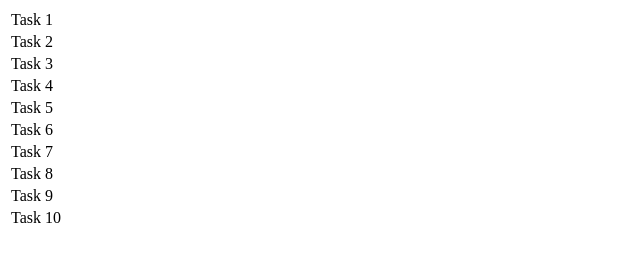
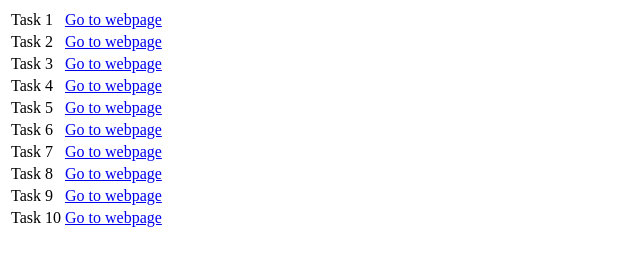
Before and after one commit to arnabbanik10/Html-Tasks, a plain HTML site: page index.html in a window 1280 px wide. Shown: the whole page, without its empty margins (0-640 px from the left). Drawn offline with Linux system fonts and the light colour scheme.

Commit message:
Update index.html

```diff
--- a/index.html
+++ b/index.html
@@ -8,16 +8,16 @@
 </head>
 <body>
     <table>
-        <tr><td>Task 1</td> <td><a href="./Task1.html"></a></td></tr>
-        <tr><td>Task 2</td> <td><a href="./Task2.html"></a></td></tr>
-        <tr><td>Task 3</td> <td><a href="./Task3.html"></a></td></tr>
-        <tr><td>Task 4</td> <td><a href="./Task4.html"></a></td></tr>
-        <tr><td>Task 5</td> <td><a href="./Task5.html"></a></td></tr>
-        <tr><td>Task 6</td> <td><a href="./Task6.html"></a></td></tr>
-        <tr><td>Task 7</td> <td><a href="./Task7.html"></a></td></tr>
-        <tr><td>Task 8</td> <td><a href="./Task8.html"></a></td></tr>
-        <tr><td>Task 9</td> <td><a href="./Task9.html"></a></td></tr>
-        <tr><td>Task 10</td> <td><a href="./Task10.html"></a></td></tr>
+        <tr><td>Task 1</td> <td><a href="./Task1.html">Go to webpage</a></td></tr>
+        <tr><td>Task 2</td> <td><a href="./Task2.html">Go to webpage</a></td></tr>
+        <tr><td>Task 3</td> <td><a href="./Task3.html">Go to webpage</a></td></tr>
+        <tr><td>Task 4</td> <td><a href="./Task4.html">Go to webpage</a></td></tr>
+        <tr><td>Task 5</td> <td><a href="./Task5.html">Go to webpage</a></td></tr>
+        <tr><td>Task 6</td> <td><a href="./Task6.html">Go to webpage</a></td></tr>
+        <tr><td>Task 7</td> <td><a href="./Task7.html">Go to webpage</a></td></tr>
+        <tr><td>Task 8</td> <td><a href="./Task8.html">Go to webpage</a></td></tr>
+        <tr><td>Task 9</td> <td><a href="./Task9.html">Go to webpage</a></td></tr>
+        <tr><td>Task 10</td> <td><a href="./Task10.html">Go to webpage</a></td></tr>
     </table>
 </body>
 </html>
```
